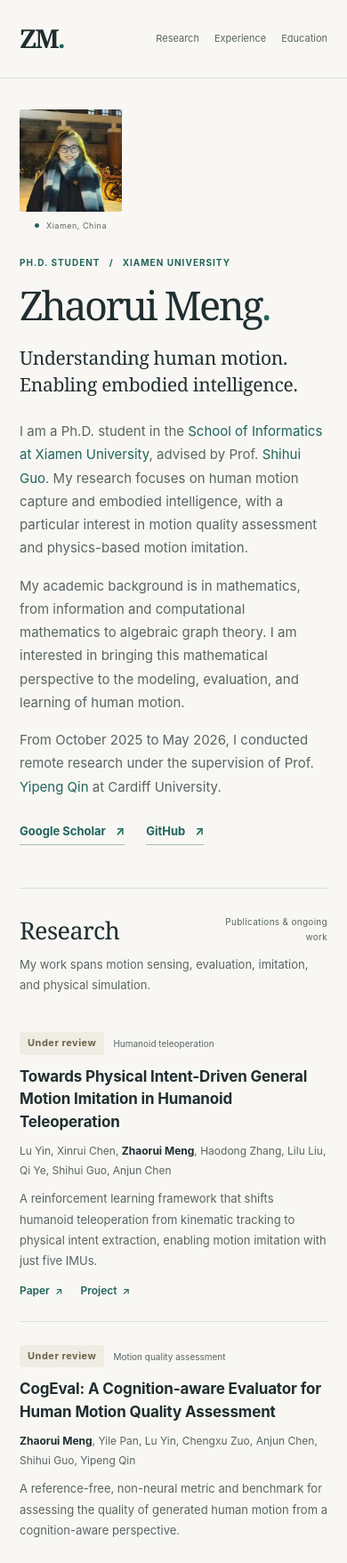
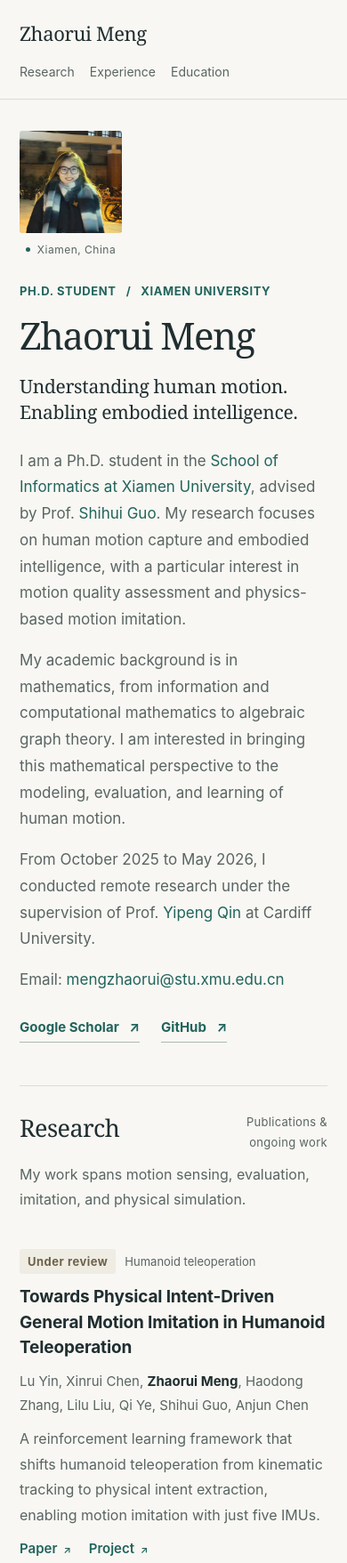
Before and after one commit to MengZR2001/MengZR2001.github.io, a plain HTML site: page index.html in a window 390 px wide. Shown: the top 1757 px of the page at 89% size. Drawn offline with Linux system fonts and the light colour scheme.

Commit message:
Improve readability and add contact and simulation code links

```diff
--- a/index.html
+++ b/index.html
@@ -18,7 +18,7 @@
 <body>
   <a class="skip-link" href="#main">Skip to content</a>
   <header class="site-header wrap">
-    <a class="wordmark" href="#about" aria-label="Zhaorui Meng, home">ZM<span>.</span></a>
+    <a class="wordmark" href="#about" aria-label="Zhaorui Meng, home">Zhaorui Meng</a>
     <nav aria-label="Main navigation">
       <a href="#research">Research</a>
       <a href="#experience">Experience</a>
@@ -29,11 +29,12 @@
     <section id="about" class="intro" aria-labelledby="name">
       <div class="intro-copy">
         <p class="eyebrow">Ph.D. Student &nbsp; / &nbsp; Xiamen University</p>
-        <h1 id="name">Zhaorui Meng<span>.</span></h1>
+        <h1 id="name">Zhaorui Meng</h1>
         <p class="lead">Understanding human motion.<br>Enabling embodied intelligence.</p>
         <p>I am a Ph.D. student in the <a href="https://informatics.xmu.edu.cn/">School of Informatics at Xiamen University</a>, advised by Prof. <a href="https://www.humanplus.xyz/">Shihui Guo</a>. My research focuses on human motion capture and embodied intelligence, with a particular interest in motion quality assessment and physics-based motion imitation.</p>
         <p>My academic background is in mathematics, from information and computational mathematics to algebraic graph theory. I am interested in bringing this mathematical perspective to the modeling, evaluation, and learning of human motion.</p>
         <p>From October 2025 to May 2026, I conducted remote research under the supervision of Prof. <a href="https://yipengqin.github.io/">Yipeng Qin</a> at Cardiff University.</p>
+        <p class="contact">Email: <a href="mailto:mengzhaorui@stu.xmu.edu.cn">mengzhaorui@stu.xmu.edu.cn</a></p>
         <div class="profile-links" aria-label="Academic profiles">
           <a href="https://scholar.google.com/citations?hl=en&amp;user=IXcmiHAAAAAJ">Google Scholar <span aria-hidden="true">&#8599;</span></a>
           <a href="https://github.com/MengZR2001">GitHub <span aria-hidden="true">&#8599;</span></a>
@@ -90,7 +91,7 @@
             <h3><a href="https://doi.org/10.1145/3721238.3730625">Automated Task Scheduling for Cloth and Deformable Body Simulations in Heterogeneous Computing Environments</a></h3>
             <p class="authors">Chengzhu He, Zhendong Wang, <strong>Zhaorui Meng</strong>, Junfeng Yao, Shihui Guo, Huamin Wang</p>
             <p class="abstract">An automated task scheduler that combines task merging and asynchronous updates to accelerate cloth and deformable-body simulations across heterogeneous CPU/GPU resources.</p>
-            <div class="paper-links"><a href="https://doi.org/10.1145/3721238.3730625">Paper <span aria-hidden="true">&#8599;</span></a></div>
+            <div class="paper-links"><a href="https://doi.org/10.1145/3721238.3730625">Paper <span aria-hidden="true">&#8599;</span></a><a href="https://github.com/ChengzhuUwU/libAtsSim">Code <span aria-hidden="true">&#8599;</span></a></div>
           </div>
         </article>
       </div>
--- a/style.css
+++ b/style.css
@@ -16,52 +16,52 @@ a:focus-visible { outline: 2px solid var(--accent); outline-offset: 5px; border-
 p { margin: 0 0 16px; }
 .wrap { max-width: 1080px; margin-inline: auto; padding-inline: 40px; }
 .site-header { display: flex; justify-content: space-between; align-items: center; padding-top: 27px; padding-bottom: 27px; border-bottom: 1px solid var(--line); }
-.wordmark { font-family: Georgia, "Times New Roman", serif; font-size: 29px; font-weight: bold; letter-spacing: -2px; color: var(--ink); text-decoration: none; }
-.wordmark span, h1 span { color: var(--accent); }
+.wordmark { font-family: Georgia, "Times New Roman", serif; font-size: 22px; font-weight: normal; letter-spacing: -.4px; color: var(--ink); text-decoration: none; }
 nav { display: flex; gap: 28px; }
-nav a { color: var(--muted); font-size: 13px; text-decoration: none; }
+nav a { color: var(--muted); font-size: 15px; text-decoration: none; }
 .intro { display: grid; grid-template-columns: minmax(0, 1fr) 230px; gap: 65px; padding-block: 75px 65px; align-items: start; }
-.eyebrow { color: var(--accent); font-size: 11px; letter-spacing: 1.6px; font-weight: 650; text-transform: uppercase; margin-bottom: 14px; }
-h1 { margin: 0 0 20px; font-family: Georgia, "Times New Roman", serif; font-size: clamp(42px, 5.5vw, 62px); line-height: 1.12; font-weight: normal; letter-spacing: -2.5px; }
+.eyebrow { color: var(--accent); font-size: 13px; letter-spacing: 1px; font-weight: 650; text-transform: uppercase; margin-bottom: 14px; }
+h1 { margin: 0 0 20px; font-family: Georgia, "Times New Roman", serif; font-size: clamp(40px, 5vw, 54px); line-height: 1.12; font-weight: normal; letter-spacing: -1.5px; }
 .lead { font-family: Georgia, "Times New Roman", serif; font-size: 25px; line-height: 1.4; letter-spacing: -.3px; margin-bottom: 25px; }
-.intro-copy > p:not(.eyebrow):not(.lead) { font-size: 15px; color: var(--muted); }
+.intro-copy > p:not(.eyebrow):not(.lead) { font-size: 17px; color: var(--muted); }
+.contact a { overflow-wrap: anywhere; }
 .intro-copy p a { text-decoration: none; }
 .intro-copy p a:hover { text-decoration: underline; }
 .portrait { margin: 31px 0 0; }
 .portrait img { display: block; width: 100%; height: auto; max-height: 325px; object-fit: contain; border-radius: 3px; background: #eeede6; }
-.portrait figcaption { display: flex; align-items: center; justify-content: center; gap: 8px; color: var(--muted); font-size: 11px; letter-spacing: .5px; margin-top: 13px; }
+.portrait figcaption { display: flex; align-items: center; justify-content: center; gap: 8px; color: var(--muted); font-size: 13px; letter-spacing: .5px; margin-top: 13px; }
 .location-dot { width: 5px; height: 5px; background: var(--accent); border-radius: 50%; }
-.profile-links { display: flex; gap: 24px; padding-top: 9px; }
-.profile-links a { font-size: 13px; font-weight: 650; text-decoration: none; border-bottom: 1px solid #a8bcb0; padding-bottom: 3px; }
+.profile-links { display: flex; flex-wrap: wrap; gap: 24px; padding-top: 9px; }
+.profile-links a { font-size: 15px; font-weight: 650; text-decoration: none; border-bottom: 1px solid #a8bcb0; padding-bottom: 3px; }
 .profile-links span { padding-left: 8px; }
 .section { padding-top: 29px; margin-bottom: 48px; border-top: 1px solid var(--line); }
 .section-heading { display: flex; align-items: baseline; justify-content: space-between; gap: 16px; }
 h2 { margin: 0; font-family: Georgia, "Times New Roman", serif; font-size: 30px; font-weight: normal; line-height: 1.3; letter-spacing: -.6px; }
-.section-note { font-size: 11px; color: var(--muted); letter-spacing: .3px; }
-.research-note { color: var(--muted); font-size: 13px; margin-top: 10px; }
+.section-note { font-size: 13px; color: var(--muted); letter-spacing: .3px; }
+.research-note { color: var(--muted); font-size: 16px; margin-top: 10px; }
 .paper { display: grid; grid-template-columns: 172px minmax(0, 1fr); gap: 28px; padding-block: 27px; border-bottom: 1px solid var(--line); }
 .paper:last-child { border-bottom: 0; padding-bottom: 0; }
 .paper-label { padding-top: 2px; }
-.venue { display: inline-block; color: var(--accent); background: #e7ede5; font-size: 11px; font-weight: 700; letter-spacing: .5px; padding: 3px 9px; border-radius: 3px; }
+.venue { display: inline-block; color: var(--accent); background: #e7ede5; font-size: 13px; font-weight: 700; letter-spacing: .5px; padding: 3px 9px; border-radius: 3px; }
 .venue.review { color: #6d624a; background: #efece3; }
-.paper-topic { display: block; font-size: 11px; color: var(--muted); line-height: 1.6; margin-top: 11px; max-width: 145px; }
-h3 { margin: 0 0 9px; font-size: 17px; font-weight: 650; line-height: 1.5; letter-spacing: -.15px; }
+.paper-topic { display: block; font-size: 13px; color: var(--muted); line-height: 1.6; margin-top: 11px; max-width: 160px; }
+h3 { margin: 0 0 9px; font-size: 19px; font-weight: 650; line-height: 1.5; letter-spacing: -.15px; }
 h3 a { color: inherit; text-decoration: none; }
-.authors { font-size: 12px; color: var(--muted); line-height: 1.8; margin-bottom: 10px; }
+.authors { font-size: 15px; color: var(--muted); line-height: 1.8; margin-bottom: 10px; }
 .authors strong { color: var(--ink); font-weight: 650; }
-.abstract { font-size: 13px; color: var(--muted); margin-bottom: 10px; line-height: 1.8; }
+.abstract { font-size: 16px; color: var(--muted); margin-bottom: 10px; line-height: 1.8; }
 .paper-links { display: flex; flex-wrap: wrap; gap: 20px; }
-.paper-links a { font-size: 12px; font-weight: 600; text-decoration: none; }
+.paper-links a { font-size: 15px; font-weight: 600; text-decoration: none; }
 .paper-links a:hover { text-decoration: underline; }
 .paper-links span { font-size: 11px; margin-left: 3px; }
 .timeline-item { display: grid; grid-template-columns: 200px minmax(0, 1fr); gap: 0; margin-top: 28px; }
-.dates { color: var(--muted); font-size: 12px; padding-top: 4px; }
-.dates span { display: block; font-size: 10px; margin-top: 5px; }
+.dates { color: var(--muted); font-size: 14px; padding-top: 4px; }
+.dates span { display: block; font-size: 13px; margin-top: 5px; }
 .timeline-item h3 { margin-bottom: 2px; }
-.timeline-item p:not(.dates) { font-size: 13px; color: var(--muted); margin-bottom: 6px; }
+.timeline-item p:not(.dates) { font-size: 16px; color: var(--muted); margin-bottom: 6px; }
 .timeline-item p.role { color: var(--ink); font-weight: 500; }
-.timeline-item p.detail { font-size: 12px; font-style: italic; }
-.site-footer { display: flex; justify-content: space-between; border-top: 1px solid var(--line); padding-block: 23px 35px; font-size: 11px; color: var(--muted); }
+.timeline-item p.detail { font-size: 14px; font-style: italic; }
+.site-footer { display: flex; justify-content: space-between; border-top: 1px solid var(--line); padding-block: 23px 35px; font-size: 13px; color: var(--muted); }
 .site-footer p { margin: 0; }
 .site-footer a { color: var(--muted); text-decoration: none; }
 .skip-link { position: absolute; top: -100px; left: 20px; background: var(--paper); padding: 10px 15px; z-index: 10; }
@@ -69,28 +69,28 @@ h3 a { color: inherit; text-decoration: none; }
 @media (max-width: 760px) {
   .wrap { padding-inline: 26px; }
   .intro { gap: 30px; grid-template-columns: minmax(0, 1fr) 155px; padding-block: 48px; }
-  .eyebrow { font-size: 10px; letter-spacing: 1px; }
+  .eyebrow { letter-spacing: .6px; }
   .lead { font-size: 21px; }
-  .paper { grid-template-columns: 135px minmax(0, 1fr); gap: 20px; }
-  .timeline-item { grid-template-columns: 155px minmax(0, 1fr); }
+  .paper { grid-template-columns: 155px minmax(0, 1fr); gap: 20px; }
+  .timeline-item { grid-template-columns: 175px minmax(0, 1fr); }
   .section-note { max-width: 160px; text-align: right; }
 }
 @media (max-width: 560px) {
   .wrap { padding-inline: 22px; }
-  .site-header { padding-block: 18px; }
+  .site-header { padding-block: 18px; flex-direction: column; align-items: flex-start; gap: 12px; }
   nav { gap: 17px; }
-  nav a { font-size: 11px; }
+  nav a { font-size: 14px; }
   .intro { grid-template-columns: 1fr; gap: 25px; padding-top: 35px; }
   .portrait { grid-row: 1; margin: 0; width: 115px; }
   .portrait img { max-height: 150px; }
-  .portrait figcaption { font-size: 9px; margin-top: 8px; }
-  h1 { font-size: 45px; }
+  .portrait figcaption { font-size: 12px; margin-top: 8px; }
+  h1 { font-size: 42px; }
   .section-heading { align-items: start; }
   h2 { font-size: 27px; }
-  .section-note { max-width: 120px; font-size: 10px; }
+  .section-note { max-width: 120px; }
   .paper { grid-template-columns: 1fr; gap: 12px; padding-block: 24px; }
   .paper-label { display: flex; align-items: center; flex-wrap: wrap; gap: 10px; }
-  .paper-topic { display: inline; margin: 0; max-width: none; font-size: 10px; }
+  .paper-topic { display: inline; margin: 0; max-width: none; }
   .timeline-item { grid-template-columns: 1fr; gap: 6px; }
   .dates { margin-bottom: 0; }
   .dates span { display: inline; margin-left: 9px; }
```
